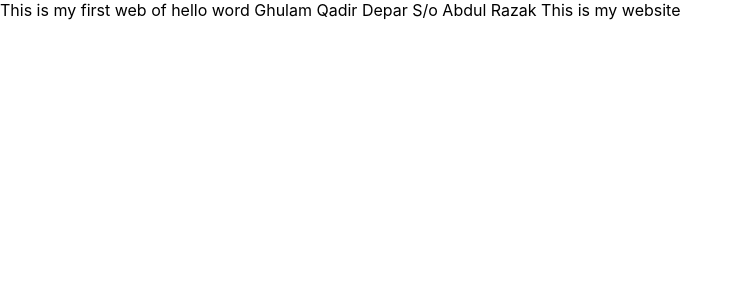
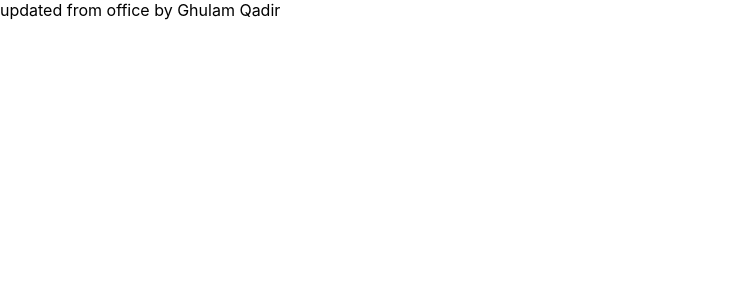
Before and after one commit to gqadirdepar/webproject1, a React (Create React App) app: page / in a window 1280 px wide. Shown: the top 300 px of the page, without its empty margins (0-742 px from the left). Built offline with nearby package versions, Linux system fonts and the light colour scheme.

Commit message:
updated from office pc

```diff
--- a/src/App.js
+++ b/src/App.js
@@ -3,9 +3,7 @@ import './App.css';
 function App() {
   return (
     <div >
-     This is my first web of hello word Ghulam Qadir Depar S/o Abdul Razak
-
-    This is my website
+     updated from office by Ghulam Qadir
     </div>
   );
 }
```
